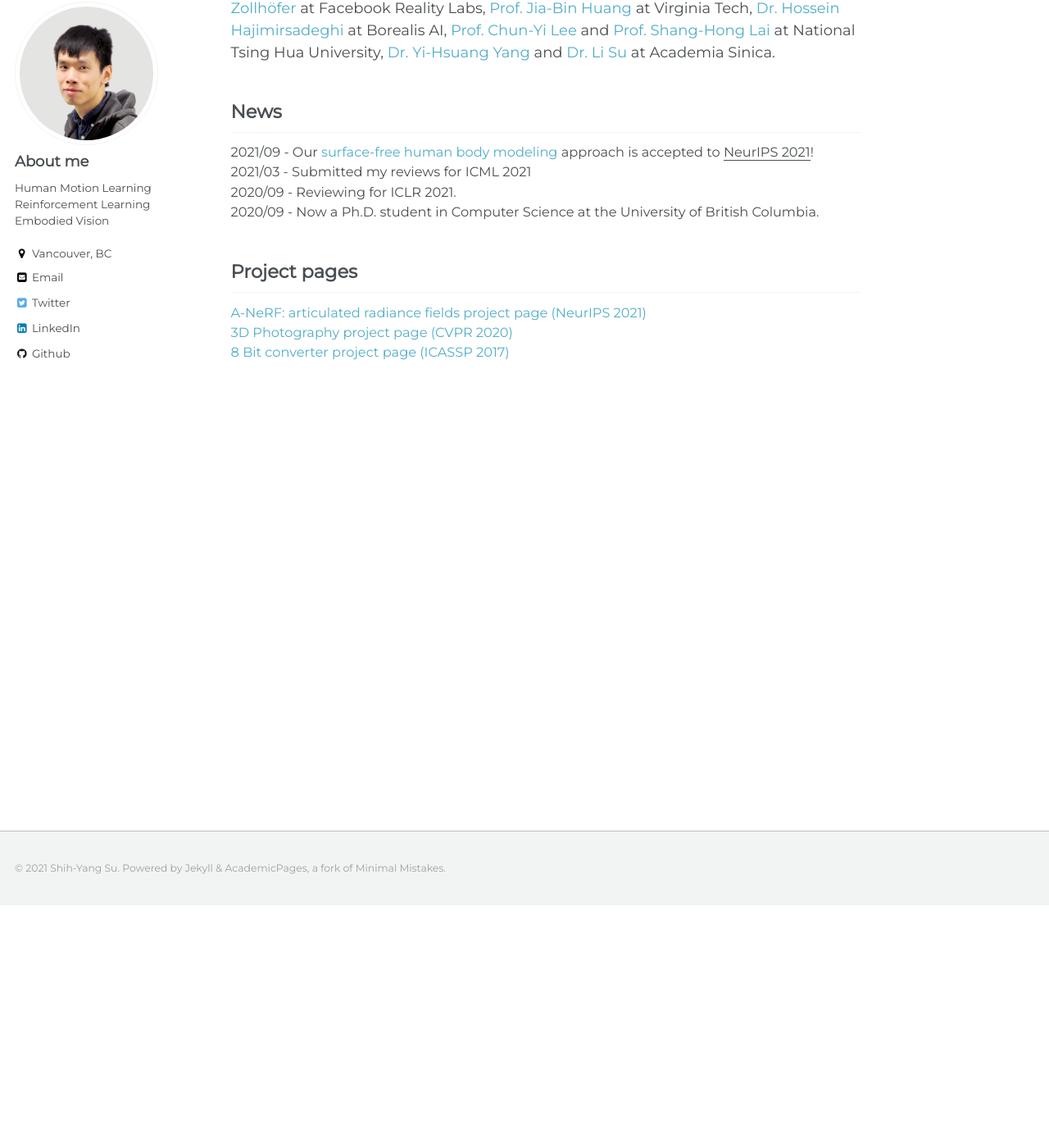
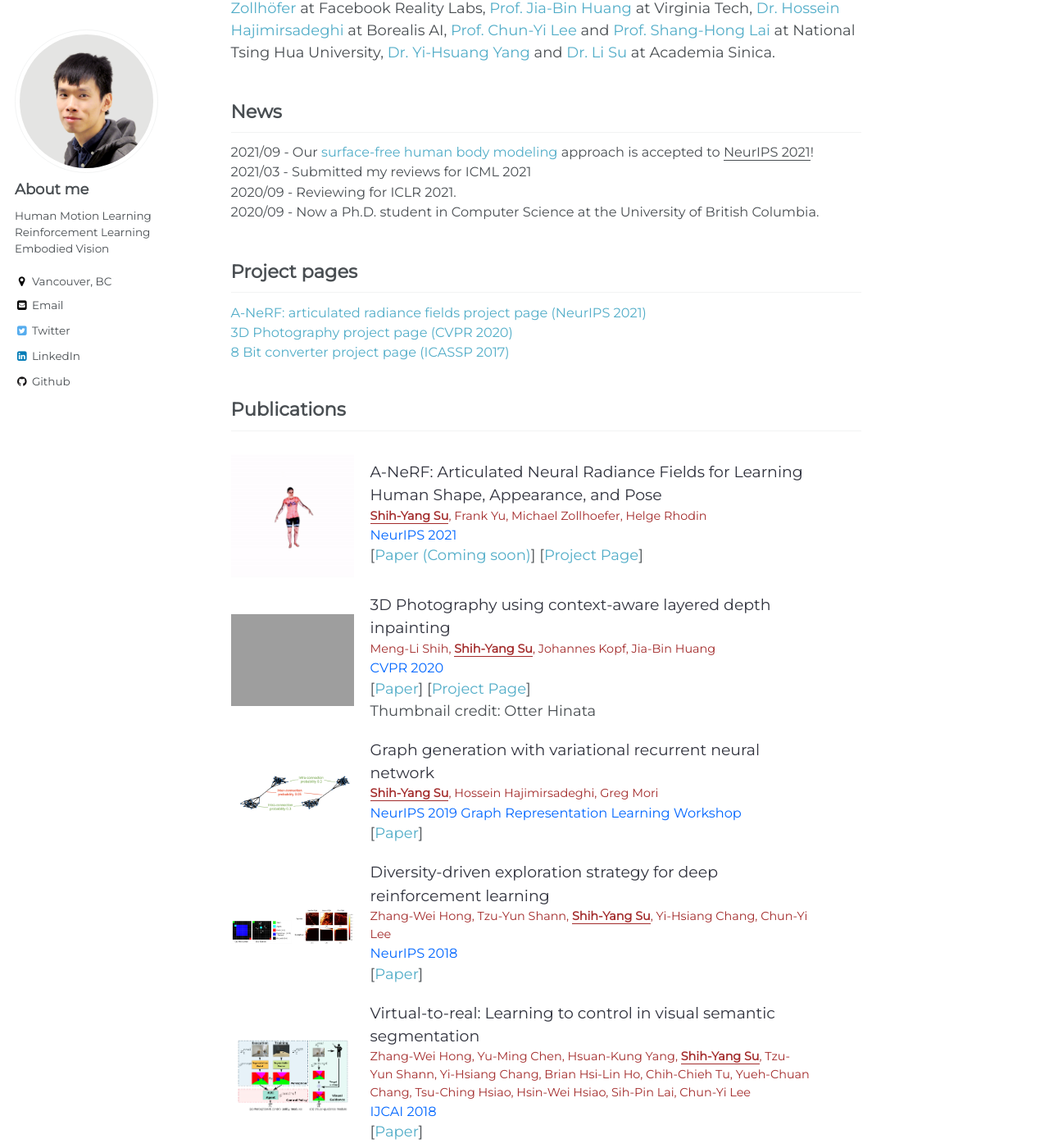
Before and after one commit to LemonATsu/LemonATsu.github.io, a Jekyll site: the page built from _pages/about.md, in a window 1280 px wide and 1400 px high, scrolled down 295 px. Shown: the whole window at 82% size. Built offline with Jekyll 4.4.1, drawn with Linux system fonts in a browser that asks for light colours; some of the changed text lies outside the part shown.

Commit message:
test moving pub to about

```diff
--- a/_pages/about.md
+++ b/_pages/about.md
@@ -39,3 +39,73 @@ During my study, I am fortunate to have opportunities to work with [Dr. Michael
 <a href="https://shihmengli.github.io/3D-Photo-Inpainting/">3D Photography project page (CVPR 2020)</a> <br>
 <a href="https://lemonatsu.github.io/py8bit_web/">8 Bit converter project page (ICASSP 2017)</a>
 </div>
+
+## Publications
+<a id="#publications"></a>
+<div class="pub-container">
+    <div class="pub-thumb"><img class="img-responsive" src="https://lemonatsu.github.io/images/anerf.gif"></div>
+    <div class="pub-content">
+        <div class="pub-title">A-NeRF: Articulated Neural Radiance Fields for Learning Human Shape, Appearance, and Pose</div>
+        <div class="pub-author"><b>Shih-Yang Su</b>, Frank Yu, Michael Zollhoefer, Helge Rhodin</div>
+        <div class="pub-conf">NeurIPS 2021</div>
+        [<a href="">Paper (Coming soon)</a>]
+        [<a href="https://lemonatsu.github.io/anerf/">Project Page</a>]
+    </div>
+</div>
+<div class="pub-container">
+    <div class="pub-thumb"><img class="img-responsive" src="https://lemonatsu.github.io/images/3dphoto.gif"></div>
+    <div class="pub-content">
+        <div class="pub-title">3D Photography using context-aware layered depth inpainting</div>
+        <div class="pub-author">Meng-Li Shih, <b>Shih-Yang Su</b>, Johannes Kopf, Jia-Bin Huang</div>
+        <div class="pub-conf">CVPR 2020</div>
+        [<a href="https://arxiv.org/abs/2004.04727">Paper</a>]
+        [<a href="https://shihmengli.github.io/3D-Photo-Inpainting/">Project Page</a>]
+        <div>Thumbnail credit: Otter Hinata</div>
+    </div>
+</div>
+<div class="pub-container">
+    <div class="pub-thumb"><img class="img-responsive" src="https://lemonatsu.github.io/images/vrnn.png"></div>
+    <div class="pub-content">
+        <div class="pub-title">Graph generation with variational recurrent neural network</div>
+        <div class="pub-author"><b>Shih-Yang Su</b>, Hossein Hajimirsadeghi, Greg Mori</div>
+        <div class="pub-conf">NeurIPS 2019 Graph Representation Learning Workshop</div>
+        [<a href="https://arxiv.org/abs/1910.01743">Paper</a>]
+    </div>
+</div>
+<div class="pub-container">
+    <div class="pub-thumb"><img class="img-responsive" src="https://lemonatsu.github.io/images/divdriven.png"></div>
+    <div class="pub-content">
+        <div class="pub-title">Diversity-driven exploration strategy for deep reinforcement learning</div>
+        <div class="pub-author">Zhang-Wei Hong, Tzu-Yun Shann, <b>Shih-Yang Su</b>, Yi-Hsiang Chang, Chun-Yi Lee</div>
+        <div class="pub-conf">NeurIPS 2018</div>
+        [<a href="https://arxiv.org/abs/1802.04564.pdf">Paper</a>]
+    </div>
+</div>
+<div class="pub-container">
+    <div class="pub-thumb"><img class="img-responsive" src="https://lemonatsu.github.io/images/virtualtoreal.png"></div>
+    <div class="pub-content">
+        <div class="pub-title">Virtual-to-real: Learning to control in visual semantic segmentation</div>
+        <div class="pub-author">Zhang-Wei Hong, Yu-Ming Chen, Hsuan-Kung Yang, <b>Shih-Yang Su</b>, Tzu-Yun Shann, Yi-Hsiang Chang, Brian Hsi-Lin Ho, Chih-Chieh Tu, Yueh-Chuan Chang, Tsu-Ching Hsiao, Hsin-Wei Hsiao, Sih-Pin Lai, Chun-Yi Lee</div>
+        <div class="pub-conf">IJCAI 2018</div>
+        [<a href="https://arxiv.org/abs/1802.00285.pdf">Paper</a>]
+    </div>
+</div>
+<div class="pub-container">
+    <div class="pub-thumb"><img class="img-responsive" src="https://lemonatsu.github.io/images/dpiqn.png"></div>
+    <div class="pub-content">
+        <div class="pub-title">A deep policy inference Q-network for multi-agent systems</div>
+        <div class="pub-author"><b>Shih-Yang Su</b>*, Zhang-Wei Hong*, Yi-Hsiang Chang*, Tzu-Yun Shann*, and Chun-Yi Lee*</div>
+        <div class="pub-conf">AAMAS 2018</div>
+        [<a href="https://arxiv.org/abs/1712.07893.pdf">Paper</a>]
+    </div>
+</div>
+<div class="pub-container">
+    <div class="pub-thumb"><img class="img-responsive" src="https://lemonatsu.github.io/images/pop28bit.png"></div>
+    <div class="pub-content">
+        <div class="pub-title">Automatic conversion of pop music into chiptunes for 8-bit pixel art</div>
+        <div class="pub-author"><b>Shih-Yang Su</b>, Cheng-Kai Chiu, Li Su, and Yi-Hsuan Yang</div>
+        <div class="pub-conf">ICASSP 2017</div>
+        [<a href="https://lemonatsu.github.io/files/su17icassp.pdf">Paper</a>]
+        [<a href="https://lemonatsu.github.io/py8bit_web/">Project Page</a>]
+    </div>
+</div>
```
